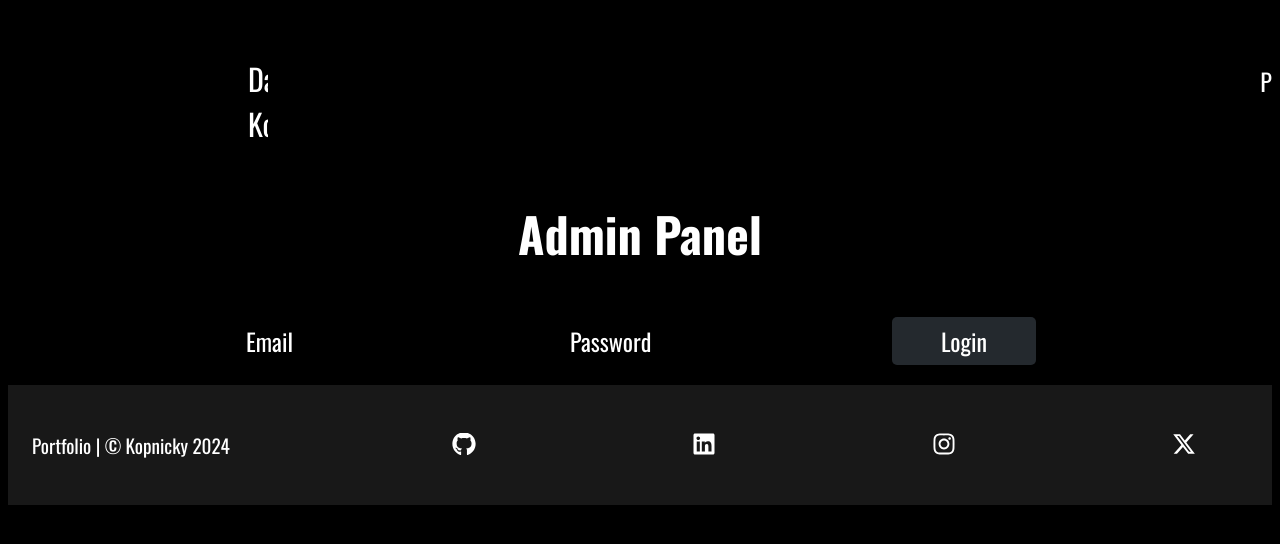
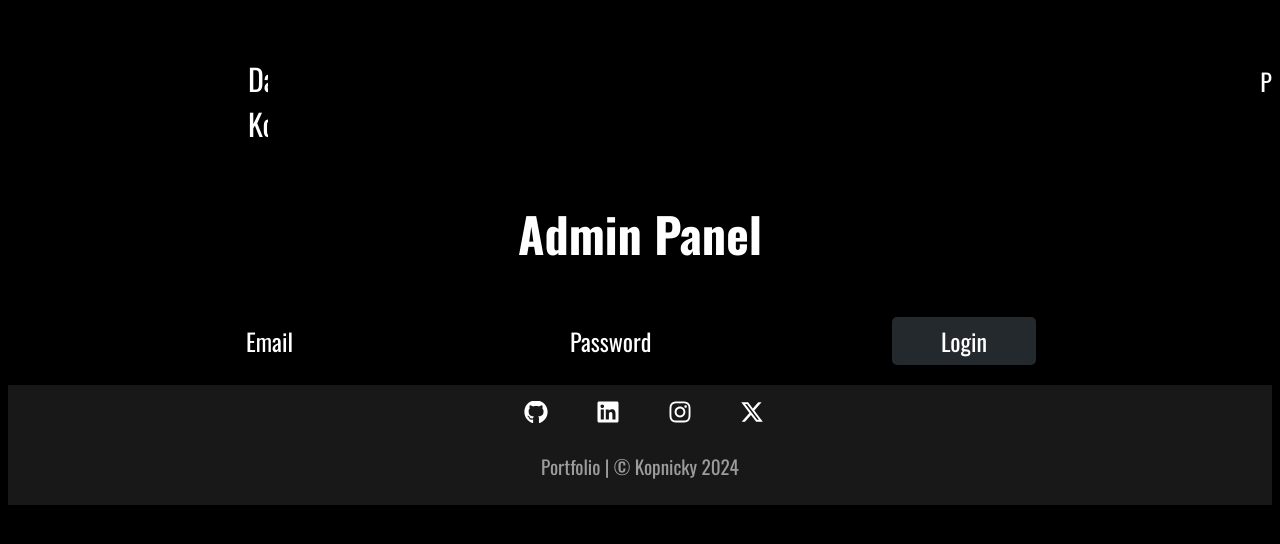
Before and after one commit to KopnickyDavid/personalwebsite, a React (Create React App) app: page /login in a window 1280 px wide. Shown: the top 544 px of the page. Built offline with nearby package versions, Linux system fonts and the light colour scheme; no server answers.

Commit message:
footer fix

```diff
--- a/src/components/footer/footer.css
+++ b/src/components/footer/footer.css
@@ -1,47 +1,38 @@
 .footer-content {
     background-color: rgb(24, 24, 24);
-    display: flex;
-    justify-content: space-between;
-    align-items: center;
     color: white;
     height: 15vh;
     text-align: center;
+    overflow: auto;
+
 }
-footer {
-    width: 100%;
-    margin: 0 0 0 0 ;
-}
+
 .footer-content li,a,ul {
     color: white;
     background-color: transparent;
 }
 .react-icons,.footer-bottom {
     background-color: transparent;
-    margin-left: -10rem;
+}
+.react-icons {
     scale: 1.5;
 }
 
-.footer ul {
-    padding: 0;
-    margin: 0;
-    text-align: center;
+.footer-content p {
+    background-color: transparent;
+    font-size: 1.2rem;
+    color: rgb(156, 156, 156);
 }
 .socials {
-    margin-right: 0.5rem;
-    display: flex;
-}
-.footer-content p {
-    background-color: transparent;
-    margin-left: 1.5rem;
-    font-size: 1.2rem;
+    max-width: fit-content;
+    margin-left: auto;
+    margin-right: auto;
+    margin-top: 1rem;
 }
 .socials li {
-    min-width: 15rem;
-    width: 15rem;
-
+    display: inline;
+    margin-left: 0.5rem;
+    overflow: auto;
+    height: 2rem;
+    width: 4rem;
 }
-footer a {
-    text-decoration: none;
-    color: white;
-    margin-left: 15rem;
-}
--- a/src/components/footer/footer.jsx
+++ b/src/components/footer/footer.jsx
@@ -6,16 +6,17 @@ import { IconContext } from "react-icons";
 function Footer() {
 return (
     <footer>
-        <div className="footer-content" style={{ display: 'flex', justifyContent: 'space-between', alignItems: 'center' }}>
-          <p> Portfolio | &copy; Kopnicky 2024  </p>
+        <div className="footer-content" >
             <ul className="socials" >
                 <IconContext.Provider value={{ color: "white", className: "react-icons" }}>
                     <li ><a href="https://github.com/KopnickyDavid"><FaGithub /></a></li>
                     <li ><a href="https://www.linkedin.com/in/kopnicky-david/"><FaLinkedin/></a></li>
                     <li ><a href="https://www.instagram.com/kopnickydavid/"><FaInstagram /></a></li>
-                    <li ><a href="https://x.com/KopnickyD11681"><FaXTwitter    /></a></li>
+                    <li ><a href="https://x.com/KopnickyD11681"><FaXTwitter/></a></li>
                 </IconContext.Provider>
             </ul>
+            <p>Portfolio | &copy; Kopnicky 2024</p>
+
         </div>
     </footer>
 );
```
